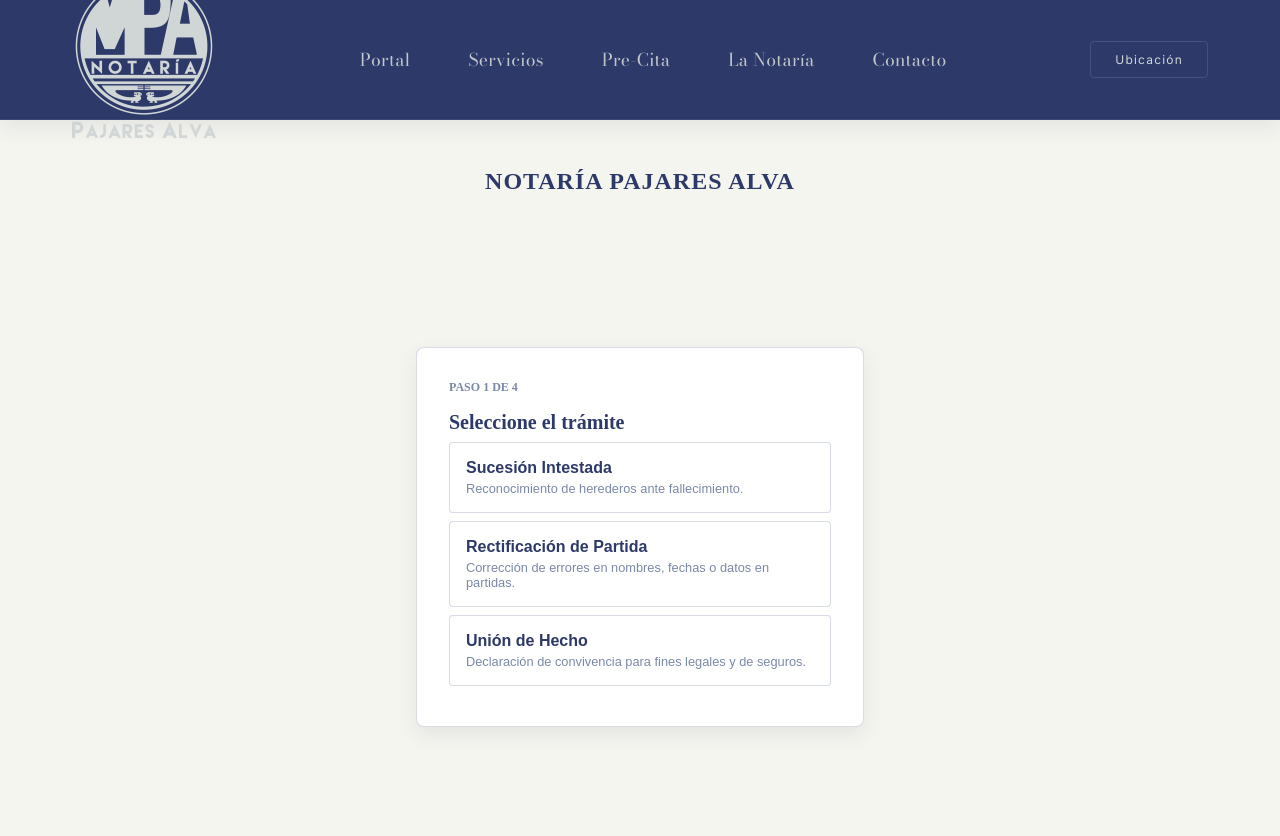
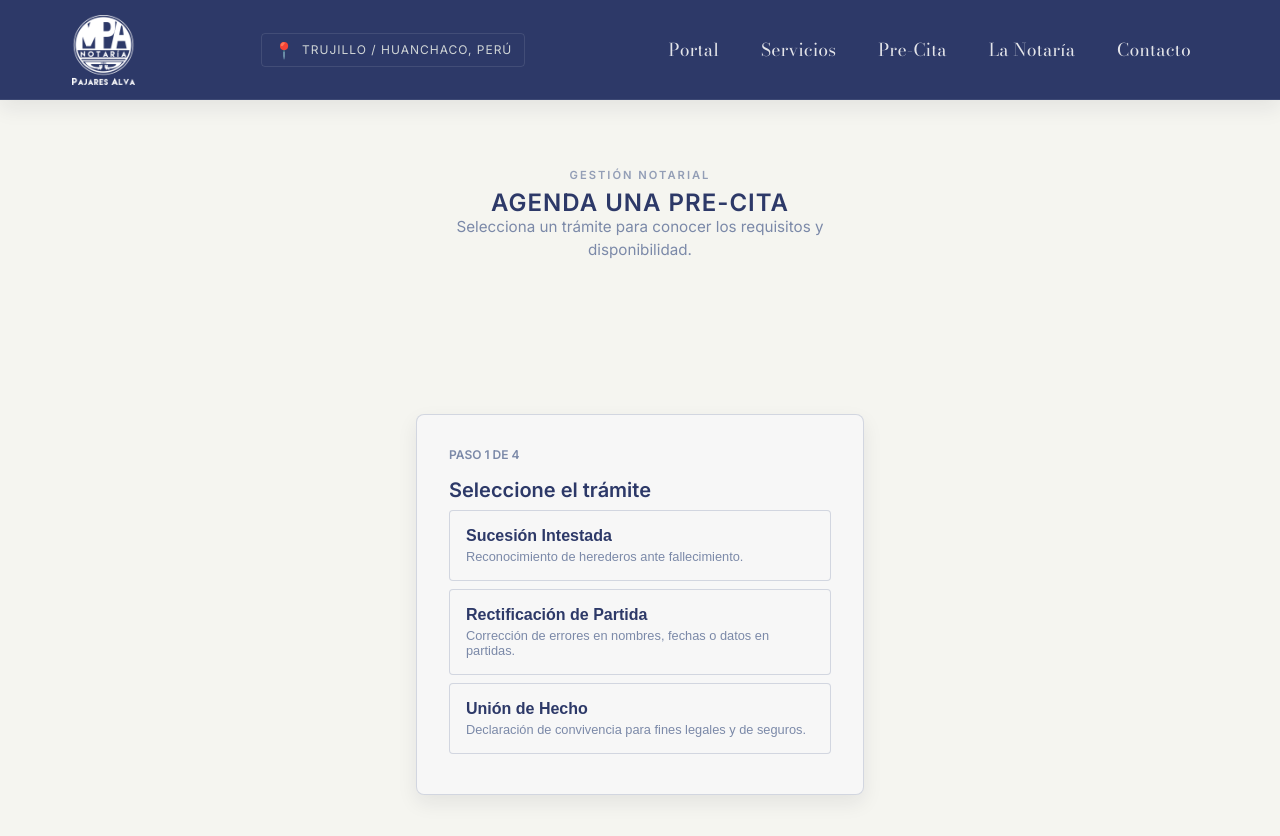
Before and after one commit to radiocat-fanzine/notaria-pajares-alva, a React (Vite) app: page / in a window 1280 px wide. Shown: the top 836 px of the page. Built offline with nearby package versions, Linux system fonts and the light colour scheme; no server answers.

Commit message:
css nav bar precita

```diff
--- a/src/components/Navbar.jsx
+++ b/src/components/Navbar.jsx
@@ -6,8 +6,13 @@ const Navbar = () => {
         <nav className="navbar">
             <div className="nav-container">
                 <div className="nav-brand">
-            <img src={logo} alt="Logo Notaría Pajares Alva" className="nav-logo" />
+                    <img src={logo} alt="Logo" className="nav-logo" />
                 </div>
+
+                <a href="#contacto" className="nav-location-tag">
+                    <span className="location-icon">📍</span>
+                    <span className="location-text">Trujillo / Huanchaco, Perú</span>
+                </a>
 
                 <ul className="nav-links">
                     <li><a href="#inicio">Portal</a></li>
@@ -16,11 +21,6 @@ const Navbar = () => {
                     <li><a href="#notaria">La Notaría</a></li>
                     <li><a href="#contacto">Contacto</a></li>
                 </ul>
-
-            <div className="nav-actions">
-                {/*sede única */}
-                <button className="btn-nav-outline">Ubicación</button>
-            </div>
             </div>
         </nav>
     );
--- a/src/pages/PreCita.jsx
+++ b/src/pages/PreCita.jsx
@@ -18,7 +18,11 @@ const PreCita = () => {
 
             <div className="pre-cita-content">
                 <header className="header-main">
-                    <h1>Notaría Pajares Alva</h1>
+                    <span className="header-eyebrow">Gestión Notarial</span>
+                    <h1>Agenda una Pre-cita</h1>
+                    <p className="header-instruction">
+                        Selecciona un trámite para conocer los requisitos y disponibilidad.
+                    </p>
                 </header>
 
                 <main className="main-card">
--- a/src/styles/Navbar.css
+++ b/src/styles/Navbar.css
@@ -1,6 +1,6 @@
 .navbar {
     background-color: var(--color-primary);
-    height: 120px;
+    height: 100px;
     width: 100%;
     display: flex;
     align-items: center;
@@ -9,13 +9,13 @@
     left: 0;
     z-index: 9999;
     box-shadow: var(--shadow-md);
-    /* El borde inferior sutil para delimitar la zona azul */
     border-bottom: 1px solid rgba(255, 255, 255, 0.08);
 }
 
 .nav-container {
     width: 100%;
     max-width: 1200px;
+    height: 100%;
     margin: 0 auto;
     display: flex;
     justify-content: space-between;
@@ -23,10 +23,49 @@
     padding: 0 var(--space-lg);
 }
 
+.nav-logo {
+    max-height: var(--nav-logo-height);
+    width: auto;
+    object-fit: contain;
+    filter: brightness(0) invert(1);
+    transition: transform 0.3s ease;
+    display: block;
+}
+
+/* La etiqueta de ubicación */
+.nav-location-tag {
+    display: flex;
+    align-items: center;
+    gap: 8px;
+    text-decoration: none;
+    padding: 6px 12px;
+    border-radius: 4px;
+    border: 1px solid rgba(255, 255, 255, 0.1);
+    transition: all 0.3s ease;
+}
+
+.nav-location-tag:hover {
+    background-color: rgba(255, 255, 255, 0.05);
+    border: var(--border-main);
+}
+
+.location-text {
+    font-family: var(--font-main);
+    color: var(--color-secondary);
+    font-size: 0.75rem;
+    font-weight: 500;
+    text-transform: uppercase;
+    letter-spacing: 1px;
+}
+
+.location-icon {
+    font-size: 1rem;
+}
+
 .nav-links {
     display: flex;
     list-style: none;
-    gap: var(--space-md); /* Reducimos un poco el gap para que el fondo del hover no choque */
+    gap: var(--space-sm);
     align-items: center;
 }
 
@@ -37,7 +76,7 @@
 
 .nav-links a {
     font-family: var(--font-serif);
-    color: var(--color-secondary);
+    color: var(--nav-text);
     text-transform: capitalize;
     letter-spacing: 0.2px;
     font-size: 1.1rem;
@@ -46,42 +85,20 @@
     opacity: 0.9;
 
     /* EFECTO BISELADO / PAPELERÍA */
-    padding: 10px 20px; /* Espacio para el fondo que crecerá */
-    border-radius: 50px; /* Redondeado sutil estilo cápsula */
-    transition: all 0.4s cubic-bezier(0.23, 1, 0.32, 1); /* Curva suave de crecimiento */
-    border: 1px solid transparent; /* Reserva de espacio para el borde */
+    padding: 8px 16px;
+    border-radius: 50px;
+    transition: all 0.4s cubic-bezier(0.23, 1, 0.32, 1);
+    border: 1px solid transparent;
 }
 
 .nav-links a:hover {
     opacity: 1;
     color: var(--color-white);
-    /* Fondo sutil que parece un relieve hacia adentro (biselado) */
     background-color: rgba(255, 255, 255, 0.05);
-    /* Borde muy fino que ayuda a la sensación de profundidad */
     border: 1px solid rgba(255, 255, 255, 0.1);
-    transform: translateY(-1px); /* Pequeño levante */
+    transform: translateY(-1px);
 }
 
-.btn-nav-outline {
-    background: transparent;
-    border: var(--border-main);
-    color: var(--color-secondary);
-    padding: 10px 24px;
-    border-radius: 4px;
-    font-family: var(--font-main);
-    font-size: 0.75rem;
-    font-weight: 500;
-    letter-spacing: 1.2px;
-    cursor: pointer;
-    transition: all 0.3s ease;
+@media (max-width: 992px) {
+    .nav-links, .nav-location-tag { display: none; }
 }
-
-.btn-nav-outline:hover {
-    background: rgba(255, 255, 255, 0.1); /* Hover coherente con los links */
-    color: var(--color-white);
-    border: var(--border-hover);
-}
-
-@media (max-width: 768px) {
-    .nav-links, .nav-actions { display: none; }
-}
--- a/src/styles/PreCita.css
+++ b/src/styles/PreCita.css
@@ -21,14 +21,47 @@
     position: relative;
     z-index: 1;
     width: 100%;
-    max-width: 480px;
+    max-width: 520px;
     margin: 0 auto;
-    padding: var(--space-md);
+    padding-top: 140px;
+    padding-bottom: 40px;
+    padding-left: var(--space-md);
+    padding-right: var(--space-md);
+}
+
+.header-eyebrow {
+    display: block;
+    font-family: var(--font-main);
+    font-size: 0.7rem;
+    font-weight: 700;
+    text-transform: uppercase;
+    letter-spacing: 2px;
+    color: var(--color-primary-light);
+    margin-bottom: 8px;
+    opacity: 0.8;
 }
 
 .header-main {
     text-align: center;
-    padding: var(--space-lg) 0;
+    padding: 0 0 var(--space-lg) 0;
+}
+
+.header-main h1 {
+    font-family: var(--font-main); /* Inter */
+    color: var(--color-primary);
+    font-size: 2.2rem;
+    line-height: 1.1;
+    margin: 0 0 12px 0;
+    text-transform: none;
+}
+
+.header-instruction {
+    font-family: var(--font-main); /* Inter */
+    color: var(--color-primary-light);
+    font-size: 0.95rem;
+    line-height: 1.5;
+    max-width: 400px;
+    margin: 0 auto;
 }
 
 /* src/styles/PreCita.css */
--- a/src/styles/tokens.css
+++ b/src/styles/tokens.css
@@ -6,8 +6,9 @@
     --color-primary: #2D3968;        /* Notary Blue */
     --color-primary-light: #7B89A8;  /* Steel Blue */
     --color-secondary: #D0D5D6;      /* Neutral Gray / Silver */
+    --color-text-inverted: #f7f7f7;  /* Subtle gray */
     --color-surface: #F5F5F0;        /* Bone / Off-white */
-    --color-white: #FFFFFF;          /* Pure White */
+    --color-white: #f7f7f7;          /* Pure White */
     --color-dark: #1F1B33;           /* Deep Midnight */
 
     /* --- SEMANTIC TOKENS (Paleta Análoga & Elegante) --- */
@@ -42,9 +43,10 @@
     --font-serif: 'Bodoni Moda', serif;
 
     /* --- NAVIGATION --- */
-    --nav-height: 120px;
+    --nav-height: 100px;
+    --nav-logo-height: 70px;
     --nav-bg: var(--color-primary);
-    --nav-text: var(--color-secondary);
+    --nav-text: var(--color-text-inverted);
     --nav-text-active: var(--color-white);
 
     /* --- SPACING & EFFECTS --- */
@@ -63,3 +65,9 @@
         linear-gradient(315deg, var(--color-primary-light) 25%, transparent 25%),
         linear-gradient(45deg, var(--color-primary-light) 25%, transparent 25%);
 }
+
+body {
+    font-family: var(--font-main);
+    background-color: var(--color-surface);
+    color: var(--color-primary);
+}
```
Lines whose indentation alone changed are shown as unchanged.
